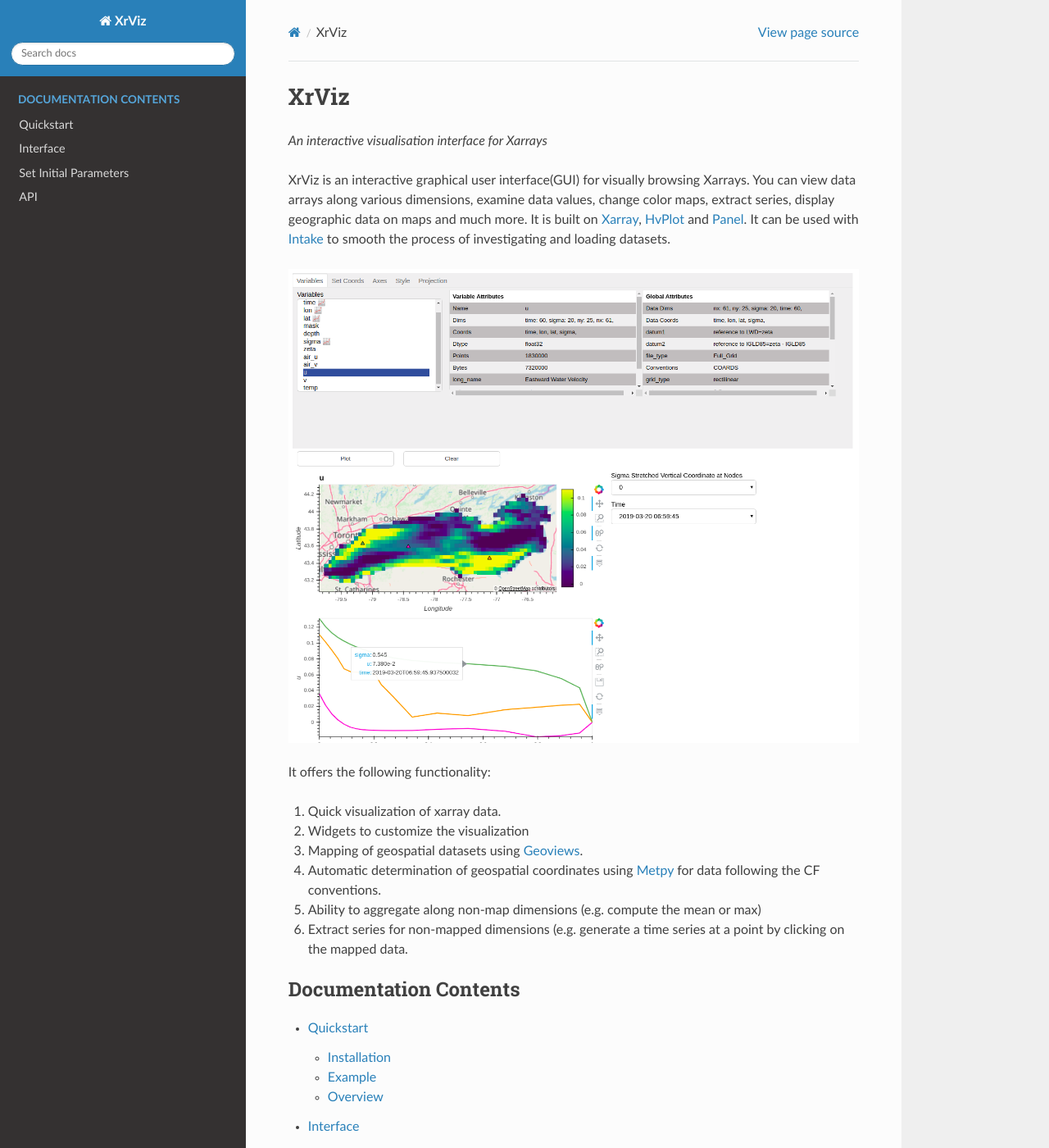
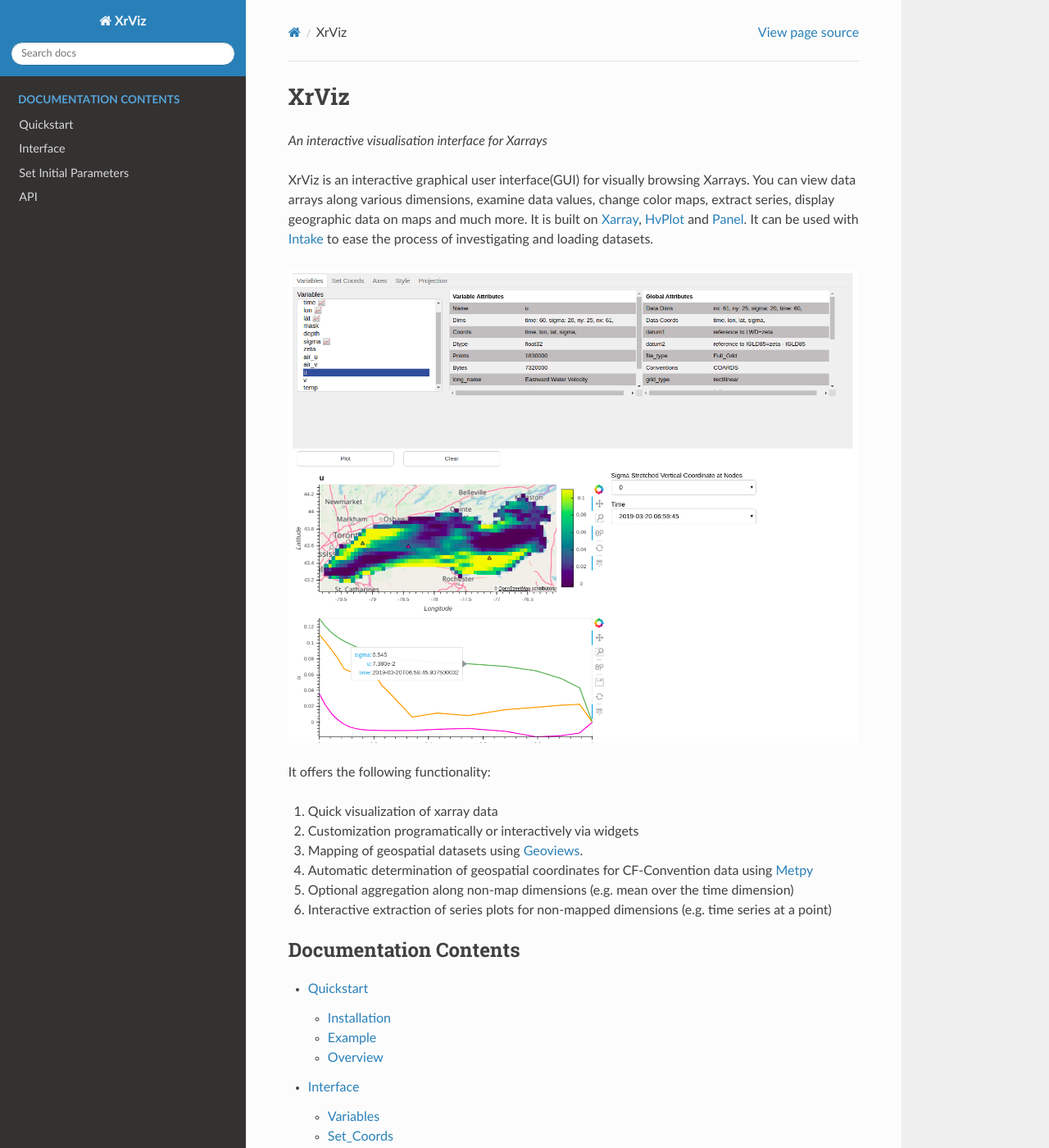
Before and after one commit to intake/xrviz, a Sphinx documentation site: the page built from docs/source/index.rst, in a window 1280 px wide and 1400 px high. Shown: the whole window at 82% size. Built offline with Sphinx 7.4.7 and the Read the Docs theme 2.0.0, drawn with Linux system fonts in a browser that asks for light colours.

Commit message:
Update index.rst

```diff
--- a/docs/source/index.rst
+++ b/docs/source/index.rst
@@ -9,21 +9,19 @@
 It is built on `Xarray <http://xarray.pydata.org>`_,
 `HvPlot <https://hvplot.pyviz.org>`_ and `Panel <https://panel.pyviz.org/>`_.
 It can be used with `Intake <http://intake.readthedocs.io/>`_
-to smooth the process of investigating and loading datasets.
+to ease the process of investigating and loading datasets.
 
 .. image:: _static/images/dashboard.png
 
 It offers the following functionality:
 
-1. Quick visualization of xarray data.
-2. Widgets to customize the visualization
+1. Quick visualization of xarray data
+2. Customization programatically or interactively via widgets
 3. Mapping of geospatial datasets using `Geoviews <http://geoviews.org/>`_.
-4. Automatic determination of geospatial coordinates using
+4. Automatic determination of geospatial coordinates for CF-Convention data using
    `Metpy <https://unidata.github.io/MetPy/latest/api/generated/metpy.calc.html>`_
-   for data following the CF conventions.
-5. Ability to aggregate along non-map dimensions (e.g. compute the mean or max)
-6. Extract series for non-mapped dimensions (e.g. generate a time series at a point by clicking on
-   the mapped data.
+5. Optional aggregation along non-map dimensions (e.g. mean over the time dimension)
+6. Interactive extraction of series plots for non-mapped dimensions (e.g. time series at a point)
 
 .. toctree::
    :maxdepth: 2
```
